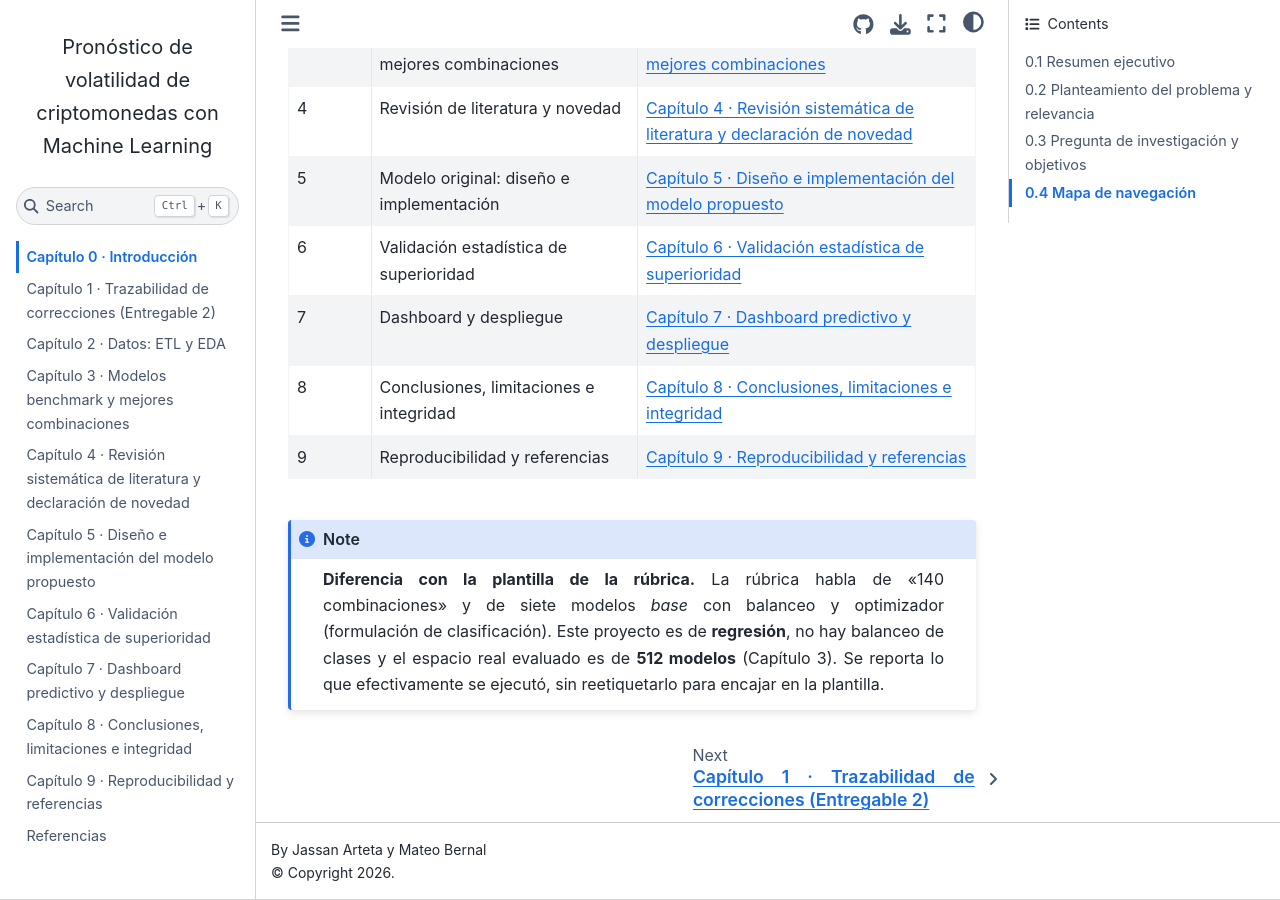
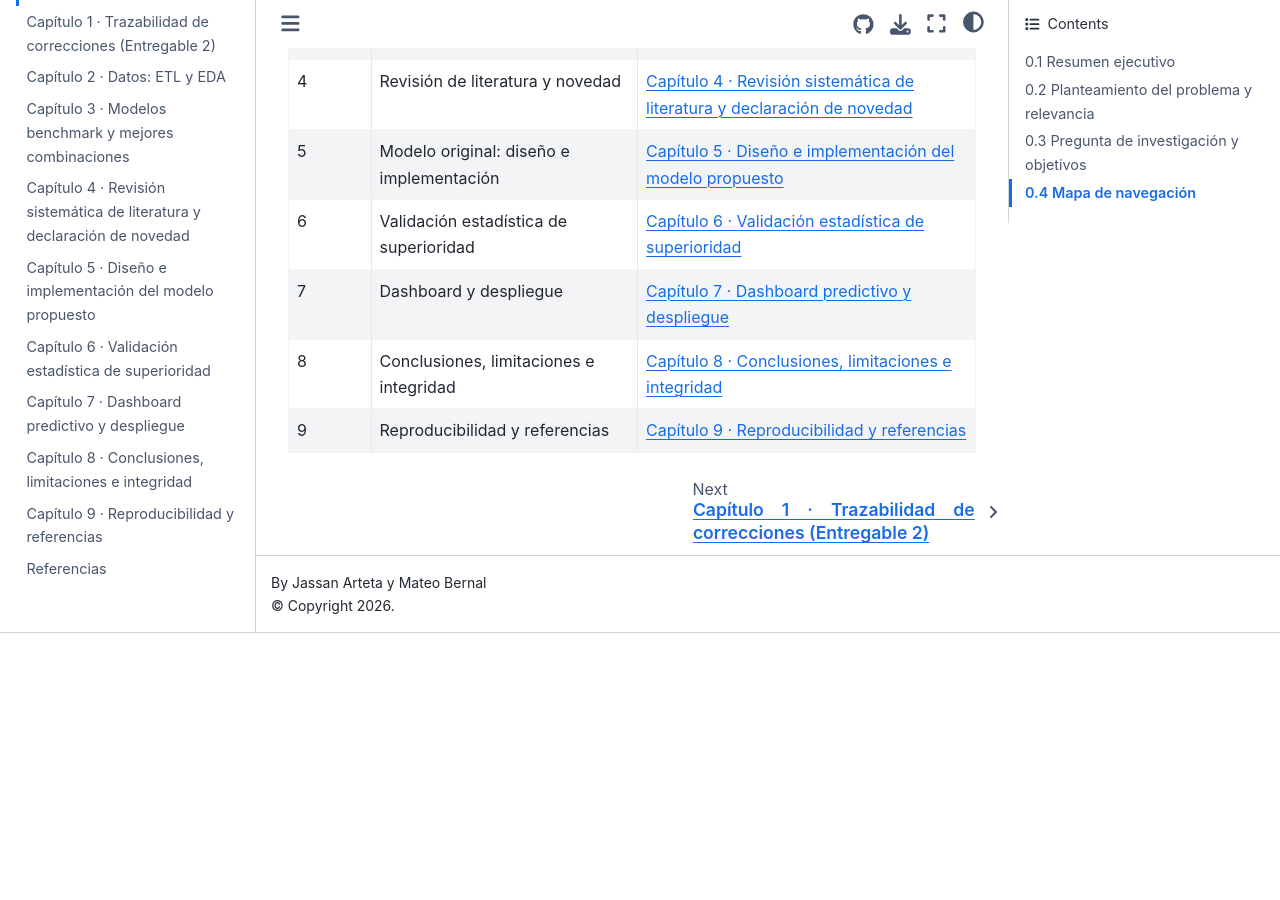
Before and after one commit to Bernal023/MachineLearning_202630, a Jupyter Book: the page built from book/intro.md, in a window 1280 px wide and 900 px high, scrolled down 2718 px. Built offline with Jupyter Book 1.0.4 settings and Sphinx 7.4.7 and the Sphinx Book theme 1.1.4, drawn with Linux system fonts in a browser that asks for light colours; cross-references to code outside the pages are shown as plain code; after the commit the page ends 3351 px from its top, so only the background shows below that; some of the changed text lies outside the part shown.

Commit message:
Update intro.md

````diff
--- a/book/intro.md
+++ b/book/intro.md
@@ -26,8 +26,7 @@ fuera de muestra) alcanza un MSE macro de 0,4647 frente a 0,8282 de la persisten
 (−43,9 %). La revisión final comparó **512 modelos** (7 familias de regresión × 4
 procedimientos de búsqueda × 16 configuraciones, más 64 híbridos HAR-XG) con
 **validación anidada** y concluyó que **ninguna variante supera de forma estadísticamente
-sólida al modelo vigente**. Ese resultado negativo se reporta tal cual en los capítulos
-6 y 8.
+sólida al modelo vigente**.
 
 ```{admonition} Alcance y estado de la evidencia
 :class: warning
@@ -96,10 +95,3 @@ variantes optimizadas mejoran el pronóstico de volatilidad diaria de criptomone
 | 7 | Dashboard y despliegue | {doc}`cap07_dashboard_despliegue` |
 | 8 | Conclusiones, limitaciones e integridad | {doc}`cap08_conclusiones` |
 | 9 | Reproducibilidad y referencias | {doc}`cap09_reproducibilidad` |
-
-```{note}
-**Diferencia con la plantilla de la rúbrica.** La rúbrica habla de «140 combinaciones» y de
-siete modelos *base* con balanceo y optimizador (formulación de clasificación). Este proyecto es de
-**regresión**, no hay balanceo de clases y el espacio real evaluado es de **512 modelos**
-(Capítulo 3). Se reporta lo que efectivamente se ejecutó, sin reetiquetarlo para encajar en la plantilla.
-```
````
